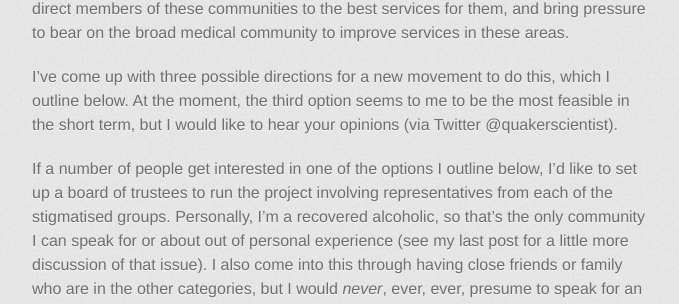
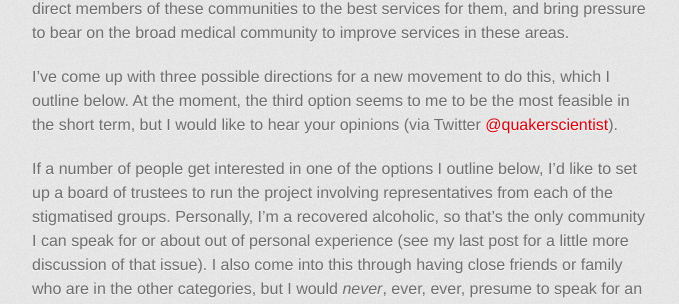
Before and after one commit to joelcw/joelcw.github.io, a Jekyll site: the page built from _posts/2014-03-22-hang-together.md, in a window 1280 px wide and 900 px high, scrolled down 836 px. Shown: the part 192-496 px from the top of the window, without its empty margins (298-977 px from the left). Built offline with Jekyll 4.4.1, drawn with Linux system fonts in a browser that asks for light colours; some web fonts are replaced; some of the changed text lies outside the part shown.

Commit message:
tiny tweak

```diff
--- a/_posts/2014-03-22-hang-together.md
+++ b/_posts/2014-03-22-hang-together.md
@@ -23,7 +23,7 @@ Connecting these different communities may be a wild idea, but I think they shar
 
 I would like to find a way to unite this diverse set of people and do the following: help direct members of these communities to the best services for them, and bring pressure to bear on the broad medical community to improve services in these areas.
 
-I've come up with three possible directions for a new movement to do this, which I outline below. At the moment, the third option seems to me to be the most feasible in the short term, but I would like to hear your opinions (via Twitter @quakerscientist).
+I've come up with three possible directions for a new movement to do this, which I outline below. At the moment, the third option seems to me to be the most feasible in the short term, but I would like to hear your opinions (via Twitter [@quakerscientist](https://twitter.com/quakerscientist)).
 
 If a number of people get interested in one of the options I outline below, I'd like to set up a board of trustees to run the project involving representatives from each of the stigmatised groups. Personally, I'm a recovered alcoholic, so that's the only community I can speak for or about out of personal experience (see my last post for a little more discussion of that issue). I also come into this through having close friends or family who are in the other categories, but I would *never*, ever, ever, presume to speak for an oppressed group which I am not a member of.
 
@@ -52,7 +52,7 @@ I've been getting excited about possibility 3, as a short/medium-term goal. If i
 
 1. A Board of Trustees (and/or researchers) which represents *all* of the communities I have mentioned (and any others you'd like included). I repeat: I represent one community at least, but I CANNOT GO IT ALONE here as I do not represent most of these communities.
 
-2. A good programmer for the website (html and related coding). Hopefully this person could be employed by us, given . . .
+2. A good programmer for the website (html and related coding). Hopefully this person could be employed by us, given:
 
 3. Funds for a programmer and possibly some other part-time work, which should be gettable through a Kickstarter. (But I would like a programmer and Board of Trustees to be in place before we start raising any money, to prove the project is viable.)
 
```
